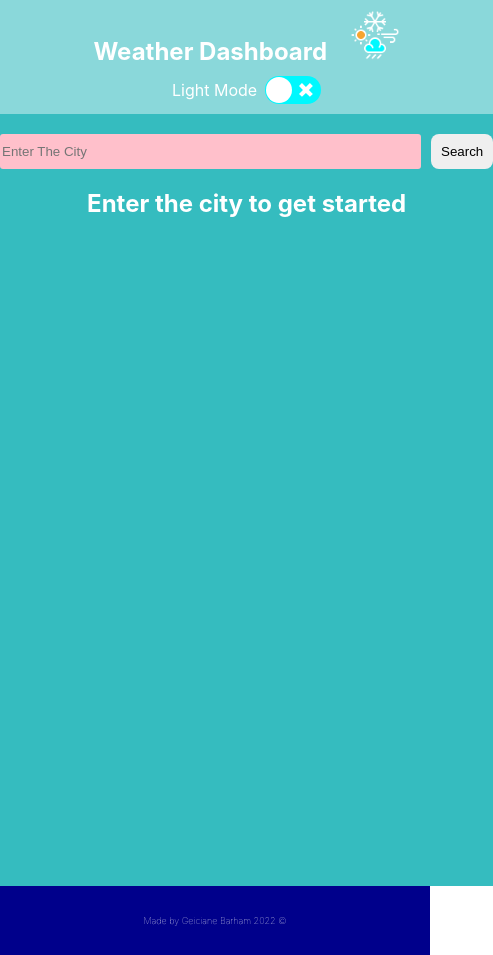
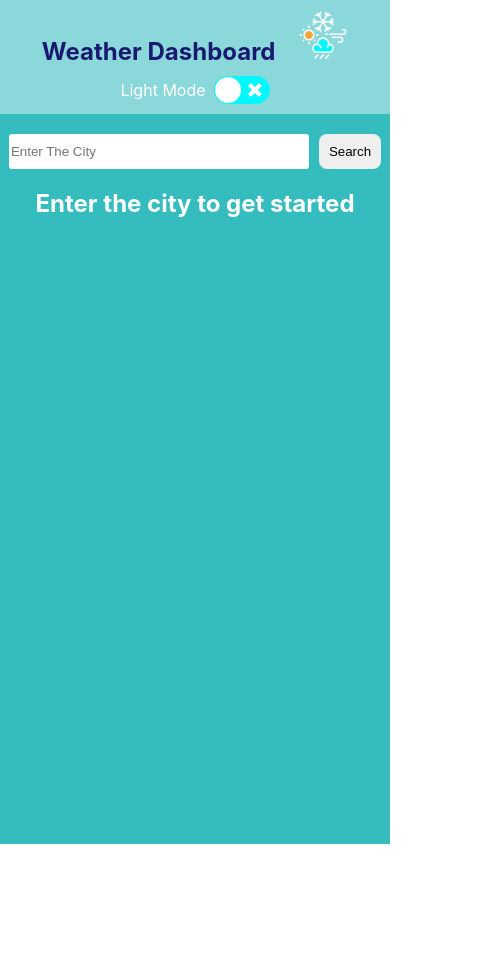
Before and after one commit to geicibarham/React---Weather-Dashboard, a React (Create React App) app: page / in a window 390 px wide. Shown: the whole page, 493 px wide, since content can reach past the window. After the commit the page ends 844 px from the top, so only its background shows below. Built offline with nearby package versions, Linux system fonts and the light colour scheme.

Commit message:
more css changes

```diff
--- a/src/App.css
+++ b/src/App.css
@@ -1,3 +1,13 @@
+html,
+body {
+  width: 100%;
+  height: 100%;
+  margin: 0px;
+  padding: 0px;
+  overflow-x: hidden;
+}
+
+
 .App {
   text-align: center;
   min-height: 90vh;
@@ -10,6 +20,7 @@
 div.react-switch-bg {
   background-color: #00f8fe !important;
 }
+
 header {
   /* background-color: #1b376457; */
   display: flex;
@@ -25,7 +36,9 @@ header {
 
 #light header {
   background-color: rgba(255, 255, 255, 0.418);
+  color:#191970;
 }
+
 h1 {
   text-align: center;
   margin: auto;
@@ -38,10 +51,11 @@ h1 {
 
 
 }
+
 #light {
   background-color: #35bcbf;
   color: #fff;
-  min-width:100%;
+  min-width: 100%;
 
 }
 
@@ -54,24 +68,13 @@ h1 {
   margin-right: 8px;
   text-transform: capitalize;
 }
+
 .switch {
   display: flex;
   align-self: baseline;
   justify-content: center;
   align-items: center;
   margin-top: 10px;
-}
-
-.switch label {
-  margin: 10px;
-}
-
-#light .switch label {
-  color: black;
-}
-
-#dark .switch label {
-  color: white;
 }
 .switch input {
   opacity: 0;
@@ -103,12 +106,14 @@ h1 {
   -webkit-transition: 0.4s;
   transition: 0.4s;
 }
+
 .fewCloudsday {
   background-image: url("./assets/images/fewcloudsDay.jpg");
   min-height: 100vh;
   background-repeat: no-repeat;
   background-size: cover;
 }
+
 .cloudyDay {
   background-image: url("./assets/images/cloudy.jpg");
   min-height: 100vh;
@@ -206,12 +211,14 @@ h1 {
   background-repeat: no-repeat;
   background-size: cover;
 }
+
 .snowDay {
   background-image: url("./assets/images/snowday.jpg");
   min-height: 100vh;
   background-repeat: no-repeat;
   background-size: cover;
 }
+
 .snowNight {
   background-image: url("./assets/images/snownight.jpg");
   min-height: 100vh;
@@ -220,11 +227,9 @@ h1 {
 }
 
 .mist {
-  background: linear-gradient(
-      0deg,
+  background: linear-gradient(0deg,
       rgba(9, 9, 9, 0.781),
-      rgba(12, 12, 12, 0.473)
-    ),
+      rgba(12, 12, 12, 0.473)),
     url("./assets/images/fog-g9107571df_1920.jpg");
   min-height: 100vh;
   background-repeat: no-repeat;
@@ -232,22 +237,19 @@ h1 {
 }
 
 .moderateRain {
-  background: linear-gradient(
-      0deg,
+  background: linear-gradient(0deg,
       rgba(9, 9, 9, 0.199),
-      rgba(12, 12, 12, 0.092)
-    ),
+      rgba(12, 12, 12, 0.092)),
     url("./assets/images/moderateRain.jpg");
   min-height: 100vh;
   background-repeat: no-repeat;
   background-size: cover;
 }
+
 .overcastDay {
-  background: linear-gradient(
-      0deg,
+  background: linear-gradient(0deg,
       rgba(9, 9, 9, 0.199),
-      rgba(12, 12, 12, 0.092)
-    ),
+      rgba(12, 12, 12, 0.092)),
     url("./assets/images/overcastDay.jpg");
   min-height: 100vh;
   background-repeat: no-repeat;
@@ -271,12 +273,12 @@ h1 {
     display: block;
     background-color: #35bcbf;
     color: #fff;
- min-width: max-content;
+    min-width: max-content;
 
   }
 
   #dark {
-    display: flex;
+    display: block;
     background-color: #1b3764;
     color: #fff;
     min-width: fit-content;
@@ -286,7 +288,9 @@ h1 {
 
 @media screen and (min-width:1200px) {
 
-.App{
-  min-height: 95vh;
+  .App {
+    min-height: 95vh;
+  }
+
+
 }
-}
--- a/src/App.js
+++ b/src/App.js
@@ -11,8 +11,16 @@ function App() {
   const [mode, setMode] = useState("");
   const [weatherType, setWeathertype] = useState("");
   const [icon, setIcon] = useState("");
+
   const toggleTheme = () => {
     setTheme((curr) => (curr === "light" ? "dark" : "light"));
+
+    if (theme === "dark") {
+      setMode("dark");
+    }
+    if (theme === "light") {
+      setMode("light");
+    }
   };
   useEffect(() => {
     if (theme === "dark") {
@@ -27,7 +35,6 @@ function App() {
   const getCurrentWeather = (current) => {
     setWeathertype(current.current.weather[0].description);
     setIcon(current.current.weather[0].icon);
-    console.log(current.current);
   };
   console.log(weatherType);
   return (
@@ -45,7 +52,9 @@ function App() {
               ? "fewCloudsday"
               : weatherType === "few clouds" && icon === "02n"
               ? "cloudyNight"
-              : weatherType === "overcast clouds" && [icon === "03d" || icon === "04d"]
+              : weatherType === "overcast clouds" && [
+                  icon === "03d" || icon === "04d",
+                ]
               ? "cloudyDay"
               : weatherType === "scattered clouds" && icon === "03d"
               ? "scateredDay"
@@ -59,8 +68,8 @@ function App() {
                     weatherType === "overcast clouds",
                 ] && icon === "04n"
               ? "brokenNight"
-
-              :weatherType === "broken clouds" && icon === "04d" ? "brokenDay"
+              : weatherType === "broken clouds" && icon === "04d"
+              ? "brokenDay"
               : weatherType === "shower rain" && icon === "09d"
               ? "showerDay"
               : weatherType === "shower rain" && icon === "09n"
@@ -77,7 +86,8 @@ function App() {
               ? "thunderDay"
               : weatherType === "thunderstorm" && icon === "11d"
               ? "thunderNight"
-              : weatherType === "snow" && icon === "13d"
+              : [weatherType === "snow" || weatherType === "light snow"] &&
+                icon === "13d"
               ? "snowDay"
               : weatherType === "snow" && icon === "13d"
               ? "snowNight"
@@ -99,11 +109,8 @@ function App() {
 
           <Search getCurrentWeather={getCurrentWeather} />
         </section>
-
-
       </div>
-     <Footer />
-
+      <Footer theme={theme} />
     </ThemeContext.Provider>
   );
 }
--- a/src/components/CardList/cardlist.css
+++ b/src/components/CardList/cardlist.css
@@ -1,6 +1,7 @@
 .current-weather-outer-container {
   display: flex;
   justify-content: center;
+  line-height: 2;
 }
 
 .lowUv {
--- a/src/components/Search/search.css
+++ b/src/components/Search/search.css
@@ -13,7 +13,7 @@
 }
 
 #dark .form button{
-    background-color: black;
+    background-color: #005792;
     color:white;
 
 }
@@ -31,7 +31,7 @@
   @media screen and (max-width:768px) {
 
     .form input{
-        background-color: pink;
+      width: 300px;
 
 
     }
--- a/src/components/footer/Footer.js
+++ b/src/components/footer/Footer.js
@@ -1,8 +1,8 @@
 import './footer.css'
 
-const Footer = () => {
+const Footer = (props) => {
     return (
-        <footer>
+        <footer className={props.theme === "light"? "footerLight" : "footerDark"}>
             <p>Made by Geiciane Barham 2022
                 ©</p>
         </footer>
--- a/src/components/footer/footer.css
+++ b/src/components/footer/footer.css
@@ -1,22 +1,29 @@
-footer{
-    display: flex;
-    padding:20px;
-    justify-content: center;
-    background-color: darkblue;
-    color:white;
-    height: 100%;
+footer {
+  display: flex;
+  padding: 20px;
+  justify-content: center;
+  background-color: #005689;
+  color: white;
+  height: 100%;
 }
 
-footer p{
-    font-size:9px;
-    font-weight: lighter;
+.footerLight {
+  background-color: #bde4f4;
+  color: #191970;
 }
 
-@media screen and (max-width:768px) {
-    footer{
-        width: 100%;
+.footerDark {
+  background-color: #121a2a;
+}
 
-        min-height: 100%;
+footer p {
+  font-size: 9px;
+  font-weight: lighter;
+}
 
-    }
+@media screen and (max-width: 768px) {
+  footer {
+    width: 100%;
+    min-height: 100%;
+  }
 }
```
